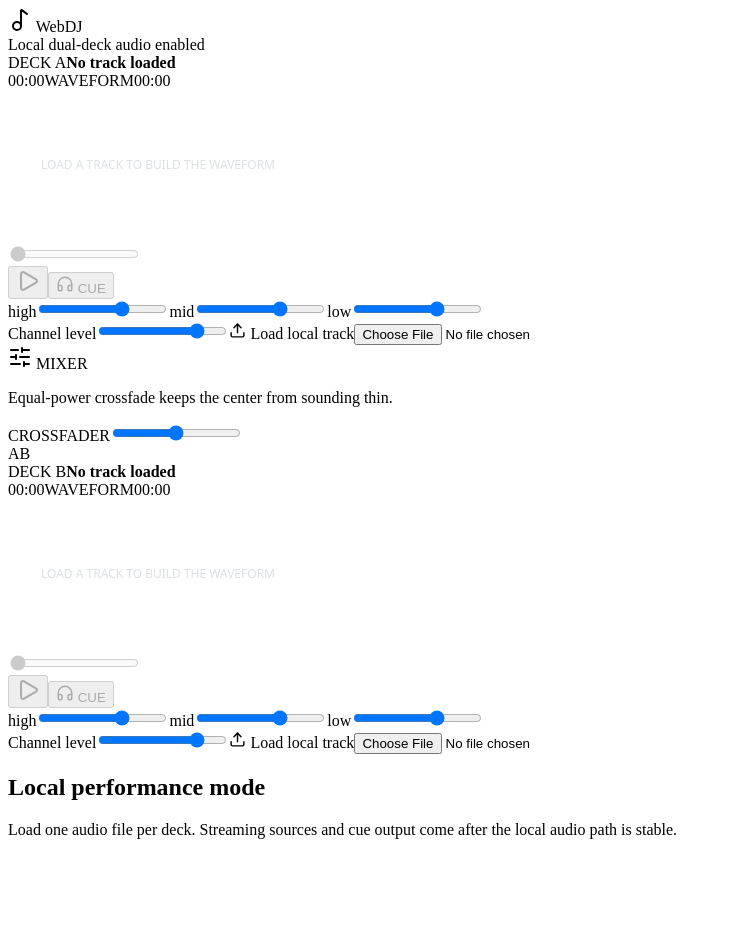
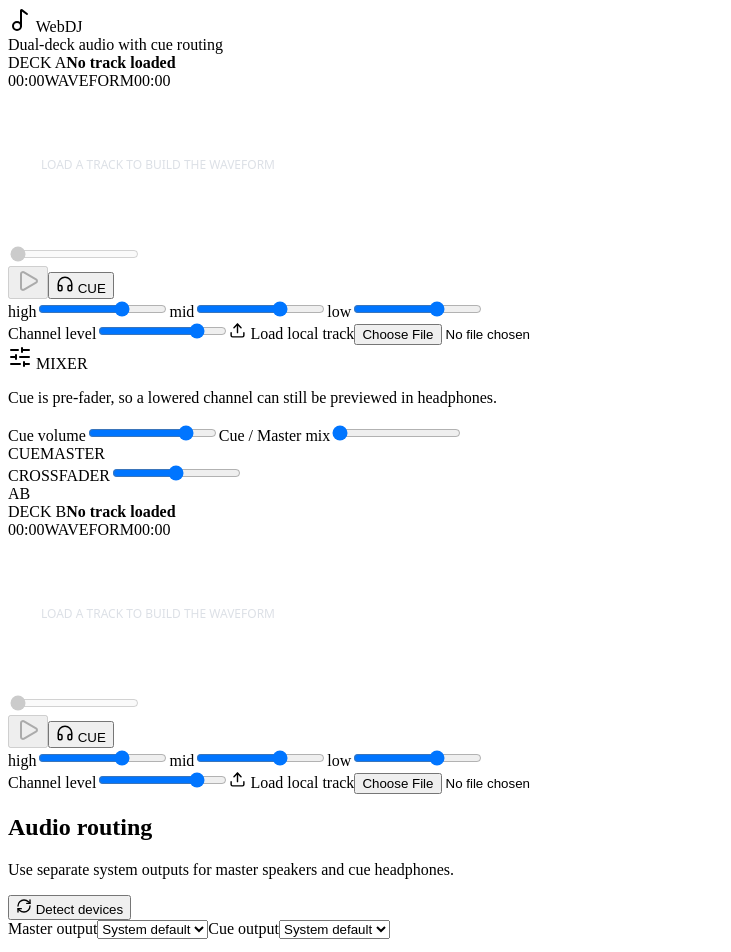
Before and after one commit to ShurexBRT/WebDJ, a React (Vite) app: page / in a window 1280 px wide. Shown: the top 952 px of the page, without its empty margins (0-731 px from the left). Before the commit the page ends 855 px from the top, so only its background shows below. Built offline with nearby package versions, Linux system fonts and the light colour scheme; the HTML template or start-up script is replaced by a standard one.

Commit message:
Add cue controls and audio output settings

```diff
--- a/src/App.tsx
+++ b/src/App.tsx
@@ -1,4 +1,5 @@
-import { Headphones, Music2, Pause, Play, SlidersHorizontal, Upload } from 'lucide-react'
+import { useEffect, useState } from 'react'
+import { Headphones, Music2, Pause, Play, RefreshCw, SlidersHorizontal, Upload } from 'lucide-react'
 import { getAudioEngine } from './audio/AudioEngine'
 import { decodeWaveform } from './audio/waveform'
 import { formatTime, progressFromTime, timeFromProgress } from './audio/transport'
@@ -14,6 +15,7 @@ function Deck({ side }: { side: DeckId }) {
   const setDeckEq = useMixerStore((state) => state.setDeckEq)
   const setDeckWaveform = useMixerStore((state) => state.setDeckWaveform)
   const setDeckAnalysis = useMixerStore((state) => state.setDeckAnalysis)
+  const setDeckCue = useMixerStore((state) => state.setDeckCue)
 
   const engine = getAudioEngine()
   const progress = progressFromTime(deck.currentTime, deck.duration)
@@ -70,6 +72,13 @@ function Deck({ side }: { side: DeckId }) {
     engine.setEq(side, band, value)
   }
 
+  const toggleCue = async () => {
+    await engine.initialize()
+    const enabled = !deck.cueEnabled
+    setDeckCue(side, enabled)
+    engine.setDeckCue(side, enabled)
+  }
+
   return (
     <section className={`deck deck-${side.toLowerCase()}`} data-testid={`deck-${side}`}>
       <div className="deck-heading">
@@ -116,7 +125,12 @@ function Deck({ side }: { side: DeckId }) {
         >
           {deck.isPlaying ? <Pause /> : <Play />}
         </button>
-        <button className="cue-button" disabled title="Cue routing is the next audio milestone">
+        <button
+          className={`cue-button${deck.cueEnabled ? ' active' : ''}`}
+          onClick={toggleCue}
+          aria-pressed={deck.cueEnabled}
+          aria-label={`Cue deck ${side}`}
+        >
           <Headphones size={18} /> CUE
         </button>
       </div>
@@ -168,22 +182,166 @@ function Deck({ side }: { side: DeckId }) {
   )
 }
 
+function AudioSettings() {
+  const devices = useMixerStore((state) => state.outputDevices)
+  const masterOutputId = useMixerStore((state) => state.masterOutputId)
+  const cueOutputId = useMixerStore((state) => state.cueOutputId)
+  const outputSelectionSupported = useMixerStore((state) => state.outputSelectionSupported)
+  const setDevices = useMixerStore((state) => state.setOutputDevices)
+  const setMasterOutputId = useMixerStore((state) => state.setMasterOutputId)
+  const setCueOutputId = useMixerStore((state) => state.setCueOutputId)
+  const setOutputSelectionSupported = useMixerStore((state) => state.setOutputSelectionSupported)
+  const [message, setMessage] = useState('')
+  const engine = getAudioEngine()
+
+  const refreshDevices = async (requestAccess = false) => {
+    try {
+      const nextDevices = requestAccess ? await engine.requestOutputAccess() : await engine.listOutputDevices()
+      setDevices(nextDevices)
+      setMessage(nextDevices.length ? '' : 'No audio outputs were exposed by the browser.')
+    } catch (error) {
+      setMessage(error instanceof Error ? error.message : 'Unable to read audio outputs')
+    }
+  }
+
+  useEffect(() => {
+    const support = engine.getOutputSupport()
+    setOutputSelectionSupported(support.canSelectOutput)
+    if (support.canEnumerate) void refreshDevices(false)
+  }, [])
+
+  return (
+    <section className="audio-settings" aria-label="Audio output settings">
+      <div className="settings-heading">
+        <div>
+          <h2>Audio routing</h2>
+          <p>Use separate system outputs for master speakers and cue headphones.</p>
+        </div>
+        <button className="refresh-devices" onClick={() => refreshDevices(true)}>
+          <RefreshCw size={16} /> Detect devices
+        </button>
+      </div>
+
+      {!outputSelectionSupported && (
+        <div className="routing-warning" role="status">
+          This browser cannot select output devices. Master and cue will use the system default output.
+        </div>
+      )}
+
+      <div className="device-grid">
+        <label>
+          <span>Master output</span>
+          <select
+            aria-label="Master output"
+            value={masterOutputId}
+            disabled={!outputSelectionSupported}
+            onChange={async (event) => {
+              const deviceId = event.target.value
+              try {
+                await engine.initialize()
+                await engine.setMasterOutput(deviceId)
+                setMasterOutputId(deviceId)
+                setMessage('')
+              } catch (error) {
+                setMessage(error instanceof Error ? error.message : 'Unable to set master output')
+              }
+            }}
+          >
+            <option value="default">System default</option>
+            {devices.filter((device) => device.deviceId !== 'default').map((device) => (
+              <option key={device.deviceId} value={device.deviceId}>{device.label}</option>
+            ))}
+          </select>
+        </label>
+
+        <label>
+          <span>Cue output</span>
+          <select
+            aria-label="Cue output"
+            value={cueOutputId}
+            disabled={!outputSelectionSupported}
+            onChange={async (event) => {
+              const deviceId = event.target.value
+              try {
+                await engine.initialize()
+                await engine.setCueOutput(deviceId)
+                setCueOutputId(deviceId)
+                setMessage('')
+              } catch (error) {
+                setMessage(error instanceof Error ? error.message : 'Unable to set cue output')
+              }
+            }}
+          >
+            <option value="default">System default</option>
+            {devices.filter((device) => device.deviceId !== 'default').map((device) => (
+              <option key={device.deviceId} value={device.deviceId}>{device.label}</option>
+            ))}
+          </select>
+        </label>
+      </div>
+
+      {message && <p className="routing-message" role="status">{message}</p>}
+    </section>
+  )
+}
+
 function App() {
   const crossfader = useMixerStore((state) => state.crossfader)
+  const cueVolume = useMixerStore((state) => state.cueVolume)
+  const cueMix = useMixerStore((state) => state.cueMix)
   const setCrossfader = useMixerStore((state) => state.setCrossfader)
+  const setCueVolume = useMixerStore((state) => state.setCueVolume)
+  const setCueMix = useMixerStore((state) => state.setCueMix)
 
   return (
     <main className="app-shell">
       <header className="topbar">
         <div className="brand"><Music2 /> <span>WebDJ</span></div>
-        <div className="status"><span className="status-dot" /> Local dual-deck audio enabled</div>
+        <div className="status"><span className="status-dot" /> Dual-deck audio with cue routing</div>
       </header>
 
       <div className="workspace">
         <Deck side="A" />
         <section className="mixer">
           <div className="mixer-title"><SlidersHorizontal /> MIXER</div>
-          <p className="mixer-copy">Equal-power crossfade keeps the center from sounding thin.</p>
+          <p className="mixer-copy">Cue is pre-fader, so a lowered channel can still be previewed in headphones.</p>
+
+          <div className="monitor-controls">
+            <label className="control-row">
+              <span>Cue volume</span>
+              <input
+                aria-label="Cue volume"
+                type="range"
+                min="0"
+                max="1"
+                step="0.01"
+                value={cueVolume}
+                onChange={(event) => {
+                  const value = Number(event.target.value)
+                  setCueVolume(value)
+                  getAudioEngine().setCueVolume(value)
+                }}
+              />
+            </label>
+            <label className="control-row">
+              <span>Cue / Master mix</span>
+              <input
+                aria-label="Cue master mix"
+                type="range"
+                min="0"
+                max="1"
+                step="0.01"
+                value={cueMix}
+                onChange={(event) => {
+                  const value = Number(event.target.value)
+                  setCueMix(value)
+                  getAudioEngine().setCueMix(value)
+                }}
+              />
+              <div className="cross-labels"><span>CUE</span><span>MASTER</span></div>
+            </label>
+          </div>
+
           <label className="crossfader">
             <span>CROSSFADER</span>
             <input
@@ -205,12 +363,7 @@ function App() {
         <Deck side="B" />
       </div>
 
-      <section className="library">
-        <div>
-          <h2>Local performance mode</h2>
-          <p>Load one audio file per deck. Streaming sources and cue output come after the local audio path is stable.</p>
-        </div>
-      </section>
+      <AudioSettings />
     </main>
   )
 }
```
